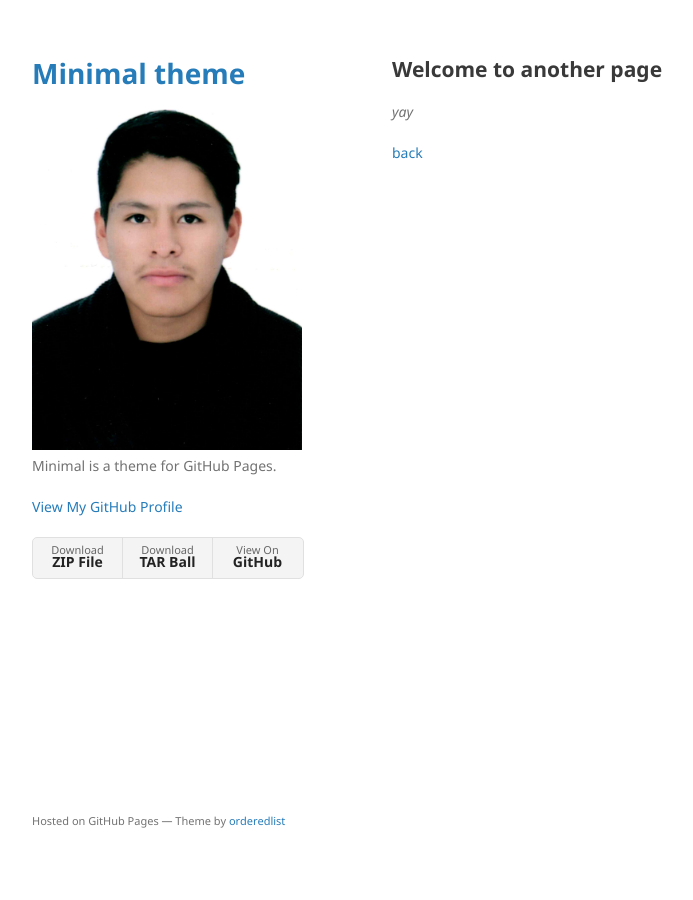
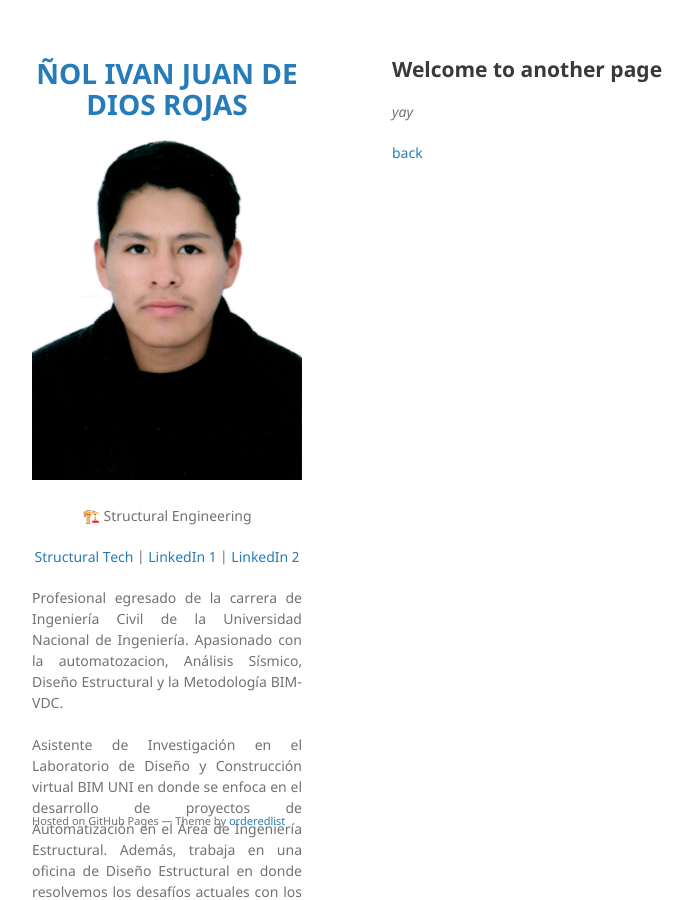
Before and after one commit to TJGO-JDD/TJGO-JDD.github.io, a Jekyll site: the page built from another-page.md, in a window 1280 px wide. Shown: the whole page, without its empty margins (178-871 px from the left). Built offline with Jekyll 4.4.1, drawn with Linux system fonts in a browser that asks for light colours; our own code applies the rules of GitHub Pages for plain Markdown files; some of the changed text lies outside the part shown.

Commit message:
Update _config.yml

```diff
--- a/_config.yml
+++ b/_config.yml
@@ -1,6 +1,20 @@
-title: Minimal theme
+title: <p align="center">ÑOL IVAN JUAN DE DIOS ROJAS</p>
+
 logo: /assets/img/FOTO.png
-description: Minimal is a theme for GitHub Pages.
-show_downloads: true
-google_analytics:
+
+description: <p align="center">🏗️ Structural Engineering </p>
+  <p align="center">
+  <a href="https://www.facebook.com/StructuralTech.py">Structural Tech</a> |
+  <a href="https://www.linkedin.com/in/luis-maldonado-de-la-torre/">LinkedIn 1</a> |
+  <a href="https://linkedin.com/company/structural-tech-py">LinkedIn 2</a>
+  </p>
+
+  <p align="justify">
+  Profesional egresado de la carrera de Ingeniería Civil de la Universidad Nacional de Ingeniería. Apasionado con la automatozacion, Análisis Sísmico, Diseño Estructural y la Metodología BIM-VDC.
+  <br><br>
+  Asistente de Investigación en el Laboratorio de Diseño y Construcción virtual BIM UNI en donde se enfoca en el desarrollo de proyectos de Automatización en el Área de Ingeniería Estructural. Además, trabaja en una oficina de Diseño Estructural en donde resolvemos los desafíos actuales con los últimos enfoques y tecnologías.
+  <br><br>
+  </p>
+
+google_analytics: G-ZZYG0XLBM7
 theme: jekyll-theme-minimal
```
